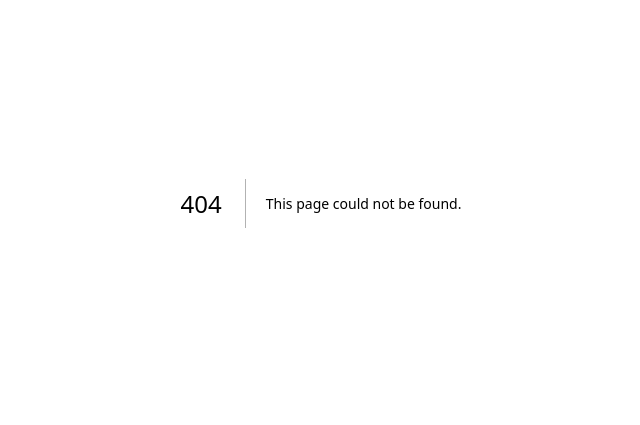
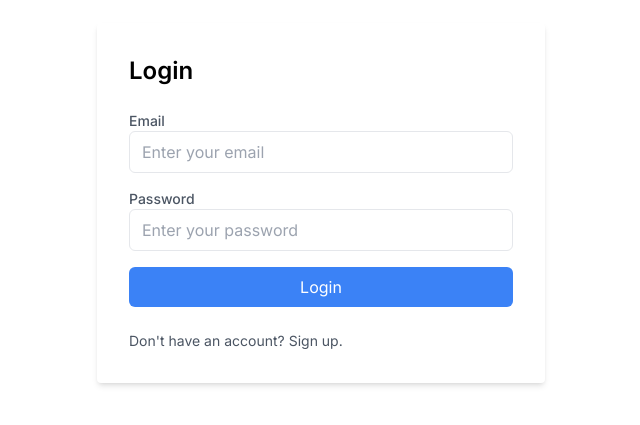
Before and after one commit to ahmed-mahovac/my-app, a Next.js app: page /login in a window 1280 px wide. Before the commit this address had no page. Shown: the part 197-622 px from the top of the page, without its empty margins (319-959 px from the left). Built offline with nearby package versions, Linux system fonts and the light colour scheme.

Commit message:
add login form

```diff
--- /dev/null
+++ b/src/app/components/InputField.tsx
@@ -0,0 +1,31 @@
+import React from "react";
+
+export default function InputField({
+  label,
+  type,
+  value,
+  onChange,
+  placeholder,
+  required,
+}) {
+  return (
+    <div className="mb-4">
+      <label
+        htmlFor={label}
+        className="block text-sm font-medium text-gray-600"
+      >
+        {label}
+      </label>
+      <input
+        type={type}
+        id={label}
+        name={label}
+        value={value}
+        onChange={onChange}
+        placeholder={placeholder}
+        className="w-full border rounded-md py-2 px-3 focus:outline-none focus:border-blue-500"
+        required={required}
+      />
+    </div>
+  );
+}
--- a/src/app/globals.css
+++ b/src/app/globals.css
@@ -1,33 +1,3 @@
 @tailwind base;
 @tailwind components;
 @tailwind utilities;
-
-:root {
-  --foreground-rgb: 0, 0, 0;
-  --background-start-rgb: 214, 219, 220;
-  --background-end-rgb: 255, 255, 255;
-}
-
-@media (prefers-color-scheme: dark) {
-  :root {
-    --foreground-rgb: 255, 255, 255;
-    --background-start-rgb: 0, 0, 0;
-    --background-end-rgb: 0, 0, 0;
-  }
-}
-
-body {
-  color: rgb(var(--foreground-rgb));
-  background: linear-gradient(
-      to bottom,
-      transparent,
-      rgb(var(--background-end-rgb))
-    )
-    rgb(var(--background-start-rgb));
-}
-
-@layer utilities {
-  .text-balance {
-    text-wrap: balance;
-  }
-}
--- /dev/null
+++ b/src/app/login/page.tsx
@@ -0,0 +1,56 @@
+"use client";
+
+import { useState } from "react";
+import InputField from "../components/InputField";
+
+export default function page() {
+  const [email, setEmail] = useState("");
+  const [password, setPassword] = useState("");
+
+  const handleSubmit = (e) => {
+    e.preventDefault();
+    console.log("Login with:", { email, password });
+  };
+
+  return (
+    <div className="flex items-center justify-center h-screen">
+      <form
+        className="bg-white p-8 rounded shadow-md w-full max-w-md"
+        onSubmit={handleSubmit}
+      >
+        <h2 className="text-2xl font-semibold mb-6">Login</h2>
+
+        <InputField
+          label="Email"
+          type="email"
+          value={email}
+          onChange={(e) => setEmail(e.target.value)}
+          placeholder="Enter your email"
+          required
+        />
+
+        <InputField
+          label="Password"
+          type="password"
+          value={password}
+          onChange={(e) => setPassword(e.target.value)}
+          placeholder="Enter your password"
+          required
+        />
+
+        <div className="mb-6">
+          <button
+            type="submit"
+            className="w-full bg-blue-500 text-white py-2 px-4 rounded-md hover:bg-blue-600 focus:outline-none focus:shadow-outline-blue"
+          >
+            Login
+          </button>
+        </div>
+
+        <p className="text-sm text-gray-600">
+          Don't have an account? <a href="#">Sign up</a>.
+        </p>
+      </form>
+    </div>
+  );
+}
```
